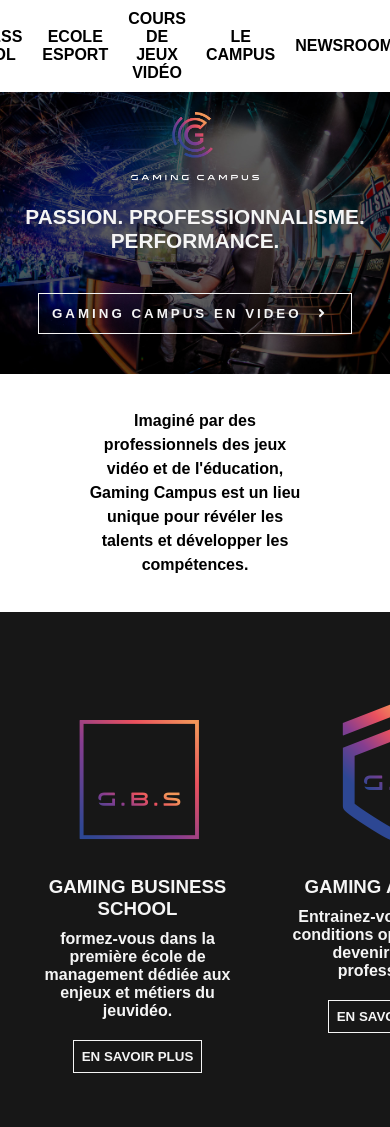
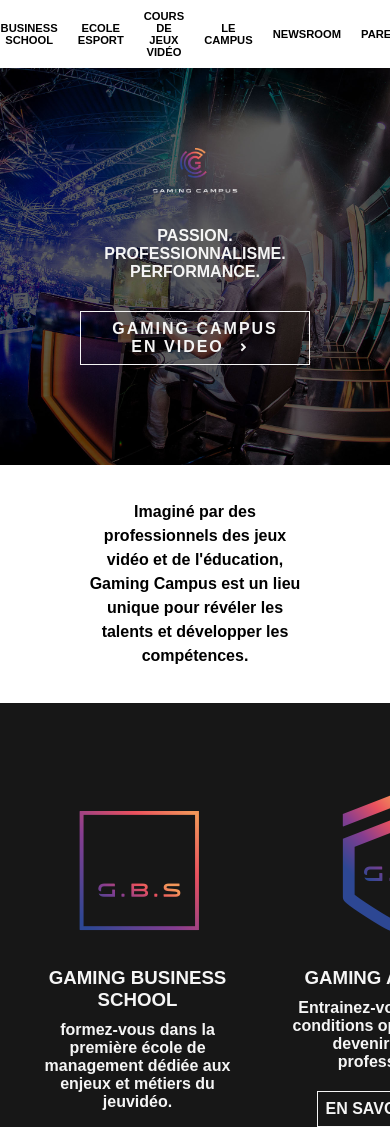
Before and after one commit to Henock-Lite/Campus-Gaming, a plain HTML site: page index.html in a window 390 px wide. Shown: the top 1127 px of the page. Drawn offline with Linux system fonts and the light colour scheme.

Commit message:
responsive

```diff
--- a/style.css
+++ b/style.css
@@ -18,18 +18,18 @@
   list-style: none;
 }
 button {
+  all: unset;
+  border: solid 1px whitesmoke;
+  padding: .5em;
+  cursor: pointer;
+  background:transparent;
+  font-weight: bold;
+  transition: ease .5s;
   text-transform: uppercase;
-  padding: 0.6em;
-  background: transparent;
-  color: var(--color1);
-  font-weight: bold;
-  border: 1px solid;
-  transition: ease 0.5s;
-  cursor: pointer;
 }
-button:hover {
-  background: var(--color1);
-  color: var(--color2);
+button:hover{
+  background-color: whitesmoke;
+  color:var(--color2);
 }
 a{
   text-decoration: none;
@@ -85,21 +85,25 @@
   background: url(/assets/img/bg.jpg) center/cover;
   color: var(--color1);
   text-transform: uppercase;
-  padding: 20px;
+  padding: 80px;
+  background-attachment: fixed;
+  height: 100%;
+
 }
+
 .main-header #logo img {
   width: 45%;
 }
+
 .main-header h1 {
   font-weight: 600;
   font-size: 1.3em;
-  margin: 20px auto;
+  margin: 30px auto;
 }
 .main-header button {
-  margin: 20px auto;
-  cursor: pointer;
-  letter-spacing: 3px;
-  padding:.9em 1em;
+  letter-spacing: 2px;
+  margin-bottom: 20px;
+
 }
 .header-text p{
     font-weight: bolder;
@@ -175,6 +179,7 @@
 }
 button i{
   margin: 0 10px;
+  font-size: .8em;
 }
 .main-news .main-news-container{
   display: flex;
@@ -308,3 +313,19 @@
  footer ul li{
   margin: 0 10px;
  }
+ @media screen and (max-width:1053px){
+
+  nav li{
+    font-size: 0.7em;
+  }
+  #logo img{
+    width: 40%;
+  }
+
+  .main-header h1 {
+    font-size:1.0em;
+  }
+  .main-header button{
+    padding: .5em 1em;
+  }
+ }
```
